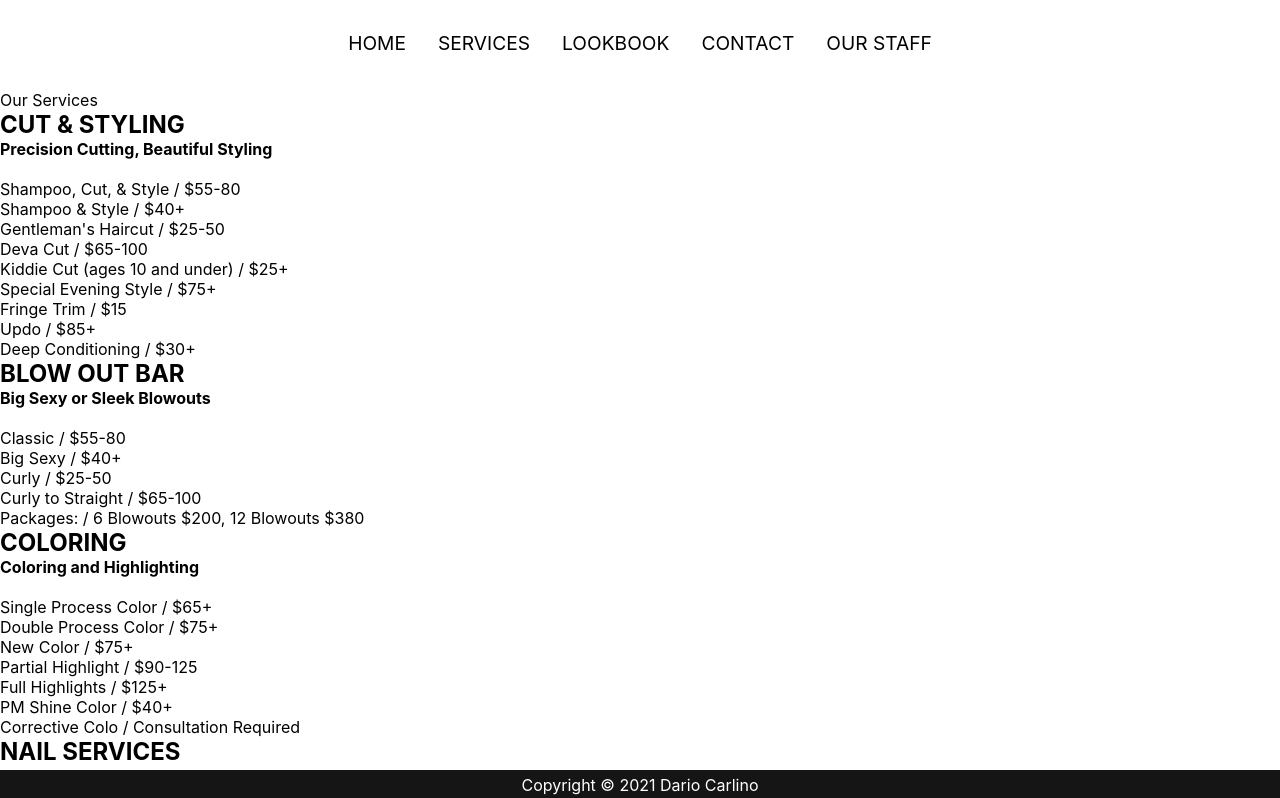
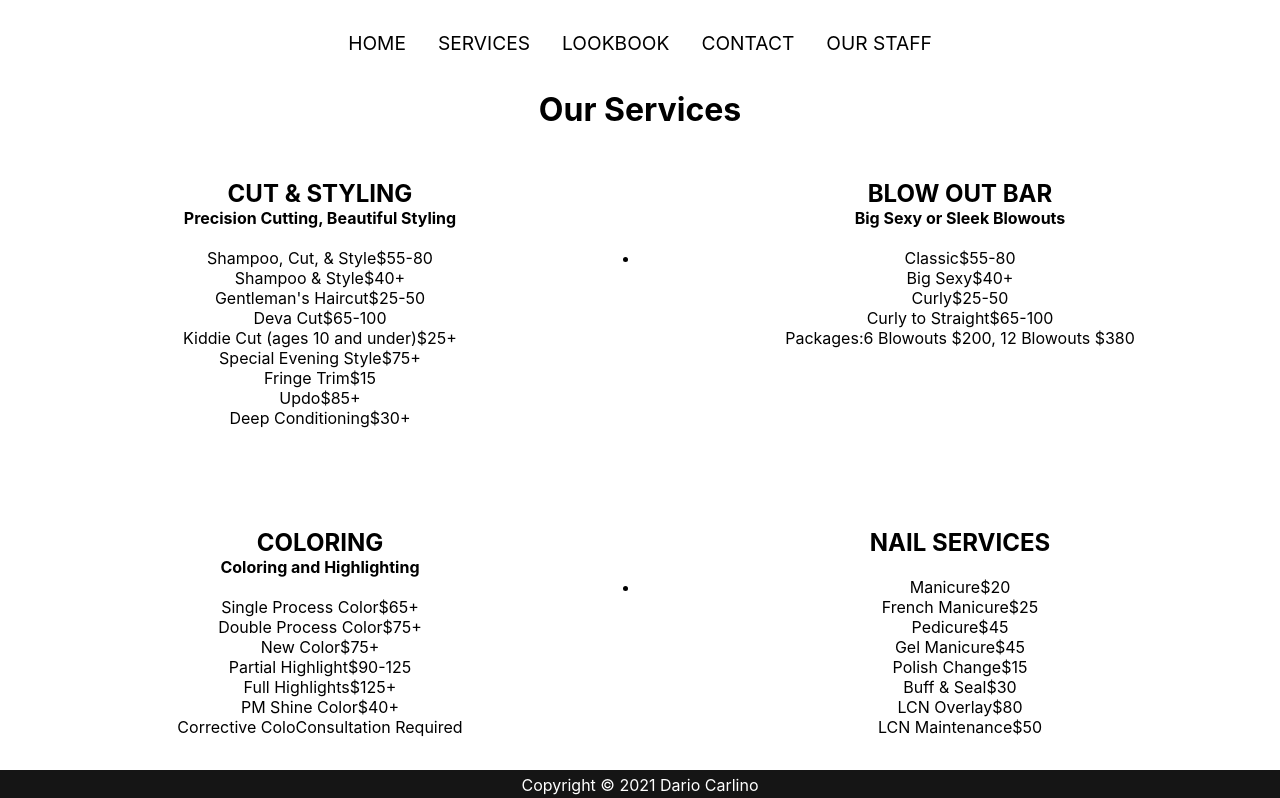
Before and after one commit to cloudymolecule/salon-template, a React (Create React App) app: page /services in a window 1280 px wide. Shown: the top 798 px of the page. Built offline with nearby package versions, Linux system fonts and the light colour scheme.

Commit message:
Update Services.css

```diff
--- a/src/components/Services.js
+++ b/src/components/Services.js
@@ -6,23 +6,32 @@ import { ServiceList } from '../constants/ServiceList'
 function Services() {
 
     const servs = ServiceList.map(s => {
-        return <div className='service-service'>
-            <h2>{s.title}</h2>
-            <h4>{s.description}</h4>
+        return <div className='service'>
+            <h2 className='service-title'>{s.title}</h2>
+            <h4 className='service-desc'>{s.description}</h4>
             <br />
+            <li className='service-list'>
                 {s.services.map(e => {
-                return <p>{e.service} / {e.price}</p>
+                    return <ul className='service-list-item'>
+                        <span className='service-list-item-service'>{e.service}</span>
+                        <span className='service-list-item-price'>{e.price}</span>
+                    </ul>
                 })}
+            </li>
+
         </div>
     })
 
     return (
+        <>
+            <h1 className='services-title'>Our Services</h1>
             <div className='services-container'>
-            <span>Our Services</span>
                 <ul className='services'>
                 {servs}
                 </ul>
             </div>
+        </>
+
     )
 }
 
--- a/src/styles/Services.css
+++ b/src/styles/Services.css
@@ -0,0 +1,29 @@
+.services-title {
+    text-align: center;
+}
+
+.services-container {
+
+}
+
+.services {
+    display: grid;
+    grid-template-columns: 1fr 1fr;
+    text-align: center;
+}
+
+.service {
+    padding-top: 50px;
+    padding-bottom: 50px;
+}
+
+@media screen and (max-width: 960px) {
+    .services {
+        grid-template-columns: 1fr;
+    }
+
+    .service {
+        padding-top: 30px;
+        padding-bottom: 30px;
+    }
+}
```
Lines whose indentation alone changed are shown as unchanged.
